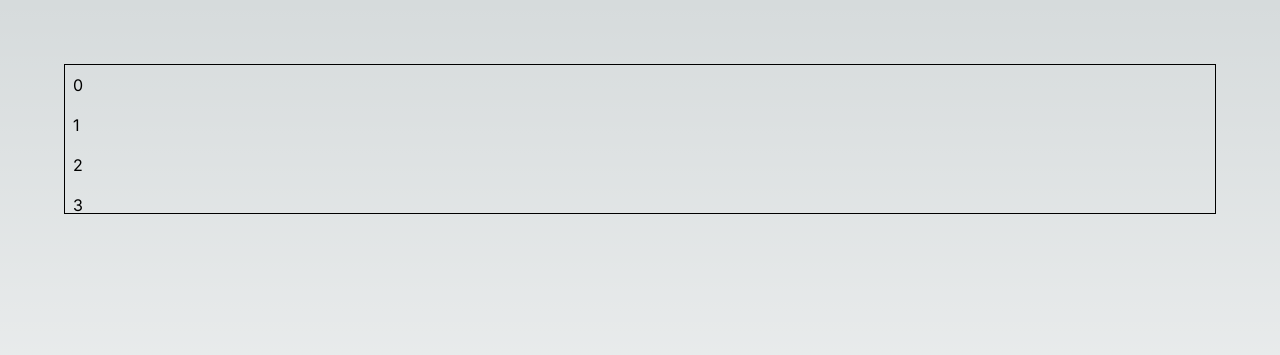
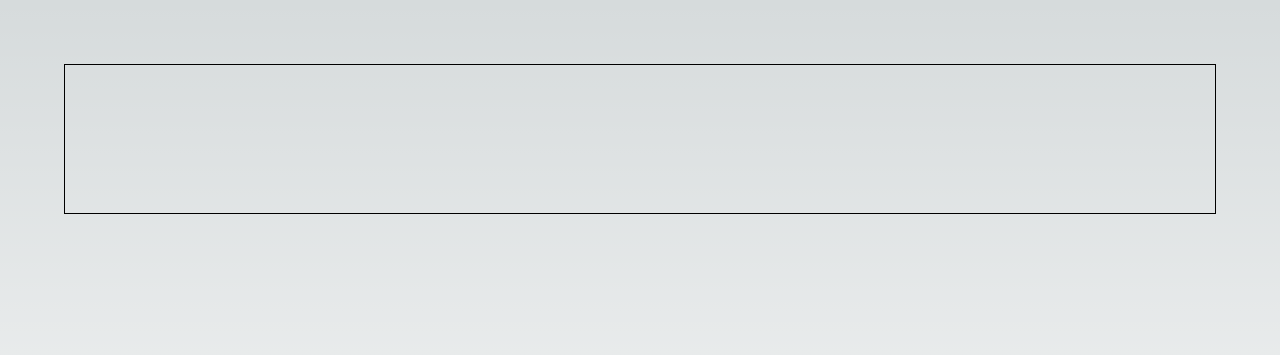
Before and after one commit to gmahima/virtual-lists, a Next.js app: page /static/virtual-own in a window 1280 px wide. Shown: the top 355 px of the page. Built offline with nearby package versions, Linux system fonts and the light colour scheme.

Commit message:
add empty space

```diff
--- a/src/app/static/virtual-own/List2.tsx
+++ b/src/app/static/virtual-own/List2.tsx
@@ -18,13 +18,10 @@ export const List = ({list, Item, containerHeight, itemHeight}) => {
     }
     const startIndexOffset = scrollTop;
     const endIndexOffset = scrollTop + containerHeight;
-    const startIndex = Math.max(
-      0,
-      Math.floor(startIndexOffset / (itemHeight + 20))
-    ); // how much you have scrolled / item height will give start index
+    const startIndex = Math.max(0, Math.floor(startIndexOffset / itemHeight)); // how much you have scrolled / item height will give start index
     const endIndex = Math.min(
       list.length,
-      Math.ceil((scrollTop + containerHeight) / (itemHeight - 20))
+      Math.ceil((scrollTop + containerHeight) / itemHeight)
     );
     // const startIndex = Math.max(0, Math.floor(scrollTop / (itemHeight + 20))); // no of elements scrolled
     // const endIndex = Math.min(
@@ -48,8 +45,17 @@ export const List = ({list, Item, containerHeight, itemHeight}) => {
   return (
     <div ref={parentContainerRef} onWheel={calcListToRender}>
       {/*@ts-ignore*/}
-        {list.slice(listToRender.start, listToRender.end).map((item) => (
-          <Item key={item}>{item}</Item>
+      {list.slice(listToRender.start, listToRender.end).map((item, index) => (
+        <Item
+          key={item}
+          className="absolute"
+          style={{
+            height: `${itemHeight}px`,
+            top: `${itemHeight * index}px`,
+          }}
+        >
+          {item}
+        </Item>
       ))}
     </div>
   );
--- /dev/null
+++ b/src/app/static/virtual-own/List3.tsx
@@ -0,0 +1,13 @@
+import React, {useEffect, useRef, useState} from "react";
+const itemHeight = 40; // Adjustable global variable
+const windowHeight = 500; // Adjustable global variable
+const overscan = 20; // Number of extra items to render before the visible range
+
+//@ts-ignore
+export const List = ({list, Item, windowHeight, itemHeight, overscan}) => {
+  return (
+    <ul>
+      <li className="absolute top-[500px]">hi</li>
+    </ul>
+  );
+};
--- a/src/app/static/virtual-own/page.tsx
+++ b/src/app/static/virtual-own/page.tsx
@@ -1,6 +1,6 @@
 "use client";
 import {useEffect} from "react";
-import {List} from "./List2";
+import {List} from "./List3";
 export default function Static() {
   const items = [
     "0",
@@ -44,21 +44,22 @@ export default function Static() {
     "38",
     "39",
   ];
-  const Item = ({children, style = {}}) => {
-    return <div style={style} className={"p-2"}>{children}</div>;
+  const Item = ({children, className, style}) => {
+    return (
+      <div style={style} className={"p-2 " + className}>
+        {children}
+      </div>
+    );
   };
   return (
     <div className="h-screen p-16">
-      <div
-        className="border border-black h-[150px] overflow-auto"
-      >
+      <div className="border border-black h-[150px] overflow-auto relative">
         <List
-          containerHeight={160}
+          overscan={4}
+          windowHeight={160}
           itemHeight={40}
           list={items}
           Item={Item}
-
-
         />
       </div>
     </div>
```
Lines whose indentation alone changed are shown as unchanged.
